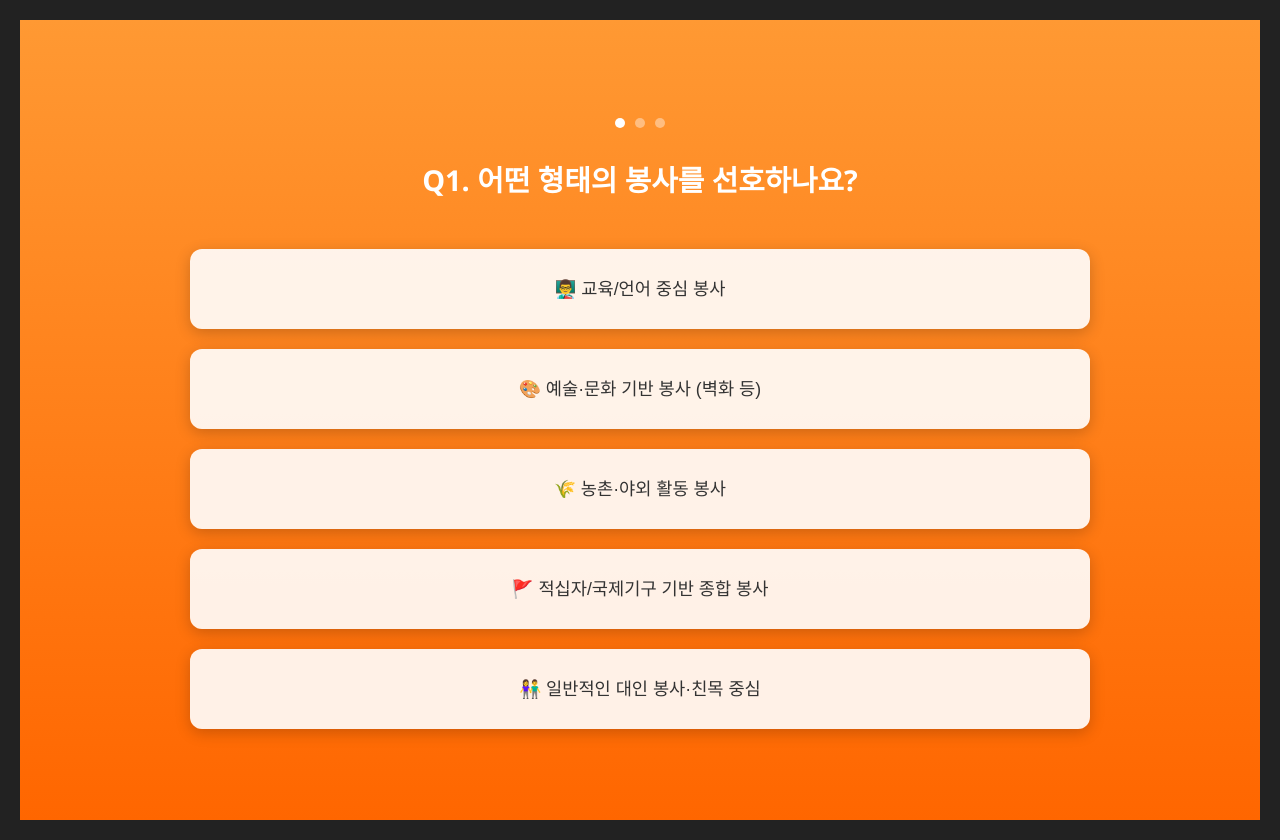
After one commit to farmsystem-summer-project-team9/Akoclub, a Python web app: template templates/detail_questions/social/social_dQ1.html in a window 1280 px wide. The commit adds this page. Run offline with Jinja, Linux system fonts and the light colour scheme; the template is opened without the code that fills it, so the values that code supplies are empty.

Commit message:
[feat]#14 - 봉사 분과 세부 질문 html페이지 구현

```diff
--- a/static/css/questionStyle.css
+++ b/static/css/questionStyle.css
@@ -1,4 +1,4 @@
-/*분과 구분 질문 공통 스타일*/
+/*질문 공통 스타일*/
 /*questionStyle.css*/
 
 body {
--- a/static/js/score.js
+++ b/static/js/score.js
@@ -1,6 +1,5 @@
+//socre.js
 //점수 계산 로직 구현
-//socre.js
-
 
 // 사용자 답변 저장 배열
 let userAnswers = JSON.parse(localStorage.getItem('userAnswers')) || {};
--- /dev/null
+++ b/templates/detail_questions/social/social_dQ1.html
@@ -0,0 +1,25 @@
+<!DOCTYPE html>
+<html lang="ko" data-question-id="Q1" data-question-index="1">
+<head>
+  <meta charset="UTF-8" />
+  <title>Q1</title>
+  <link rel="stylesheet" href="/static/css/questionStyle.css" />
+</head>
+<body>
+  <div class="container">
+    <div class="question-box">
+      <div class="question-indicator">
+        <span class="dot active"></span><span class="dot"></span><span class="dot"></span>
+      </div>
+      <div class="question-text">Q1. 어떤 형태의 봉사를 선호하나요?</div>
+      <div class="options">
+        <button class="option-btn" data-option-index="0" onclick="location.href='social_dQ2.html'">👨‍🏫 교육/언어 중심 봉사</button>
+        <button class="option-btn" data-option-index="1" onclick="location.href='result.html'">🎨 예술·문화 기반 봉사 (벽화 등)</button>
+        <button class="option-btn" data-option-index="2" onclick="location.href='result.html'">🌾 농촌·야외 활동 봉사</button>
+        <button class="option-btn" data-option-index="3" onclick="location.href='social_dQ3.html'">🚩 적십자/국제기구 기반 종합 봉사</button>
+        <button class="option-btn" data-option-index="4" onclick="location.href='result.html'">👫 일반적인 대인 봉사·친목 중심</button>
+      </div>
+    </div>
+  </div>
+</body>
+</html>
```
Also changed, not shown: templates/detail_questions/social/social_dQ2.html (added, +23 -0 lines), templates/detail_questions/social/social_dQ3.html (added, +22 -0 lines), templates/result_choice.html (+7 -1 lines).
